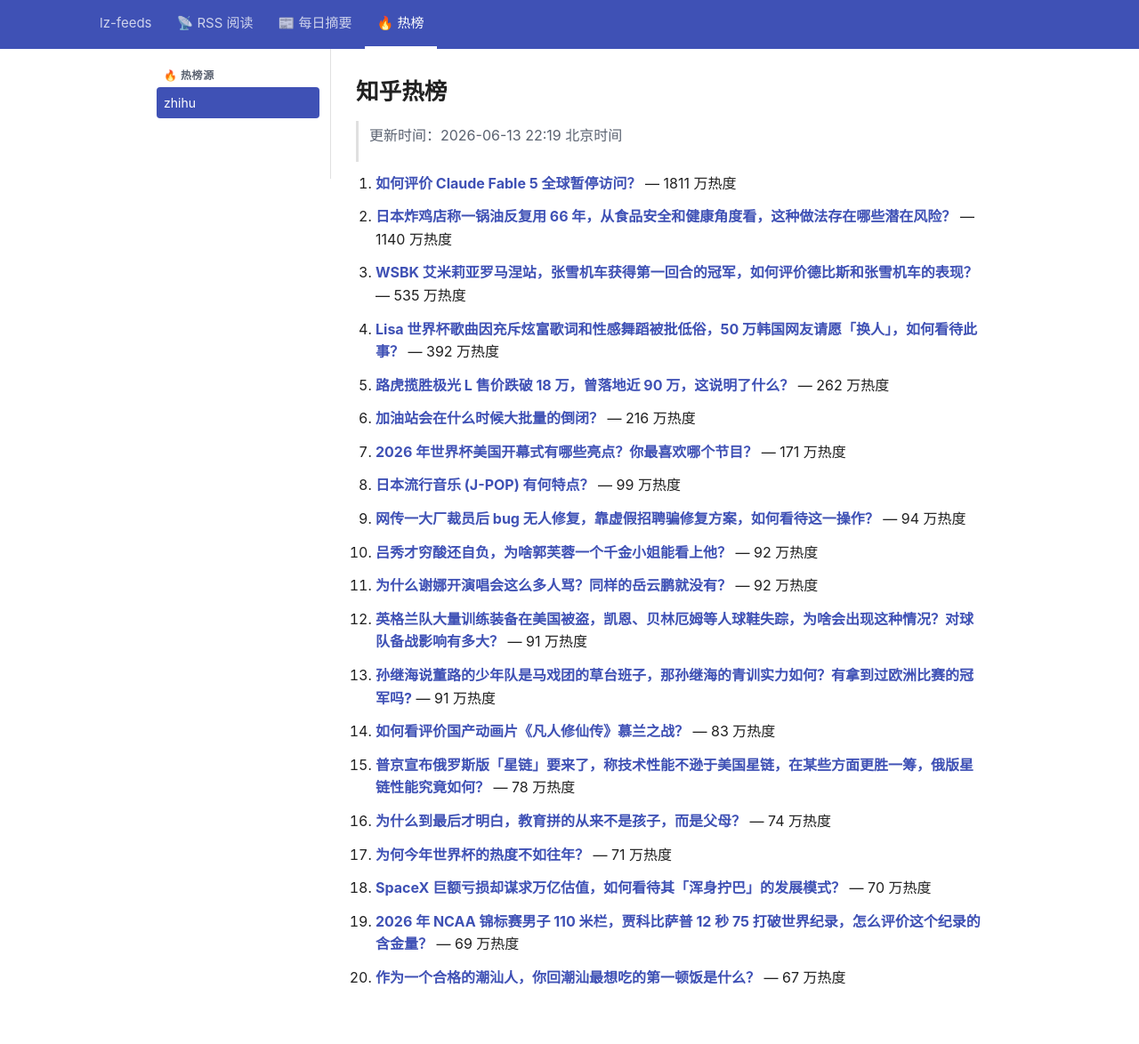
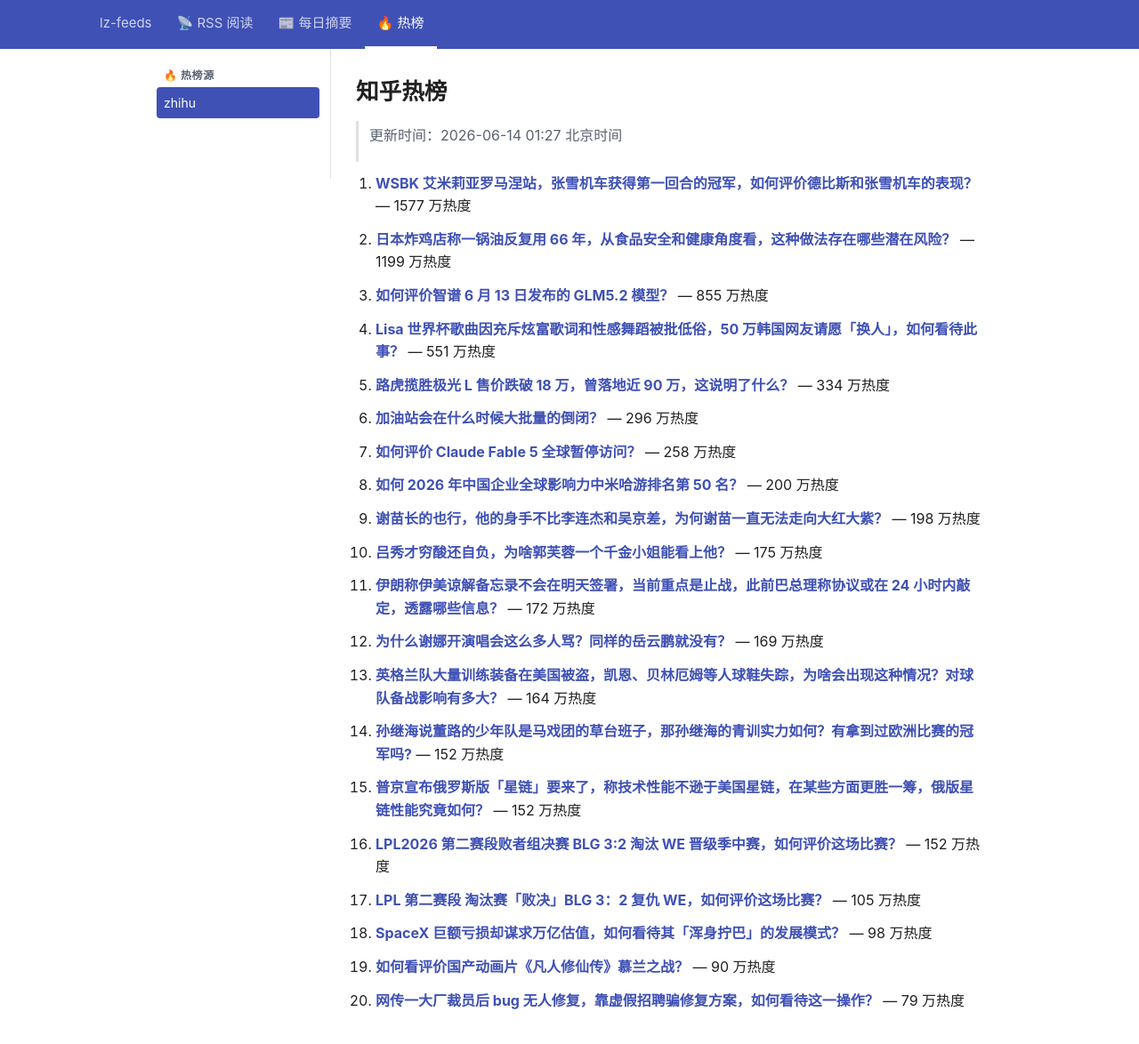
Before and after one commit to lizhang0101/lz-feeds, a Jekyll site: the page built from _hotlist/zhihu.md, in a window 1280 px wide and 1202 px high. Shown: the top 1174 px of the window at 89% size. Built offline with Jekyll 4.4.1, drawn with Linux system fonts in a browser that asks for light colours.

Commit message:
hotlist: 2026-06-13T17:27Z

```diff
--- a/_hotlist/zhihu.md
+++ b/_hotlist/zhihu.md
@@ -1,48 +1,48 @@
 ---
-updated: 2026-06-13 22:19 北京时间
+updated: 2026-06-14 01:27 北京时间
 count: 20
 ---
 
 # 知乎热榜
 
-> 更新时间：2026-06-13 22:19 北京时间
+> 更新时间：2026-06-14 01:27 北京时间
 
-1. **[如何评价 Claude Fable 5 全球暂停访问？](https://www.zhihu.com/question/2049072203191342205)** — 1811 万热度
+1. **[WSBK 艾米莉亚罗马涅站，张雪机车获得第一回合的冠军，如何评价德比斯和张雪机车的表现？](https://www.zhihu.com/question/2049229235466810282)** — 1577 万热度
 
-2. **[日本炸鸡店称一锅油反复用 66 年，从食品安全和健康角度看，这种做法存在哪些潜在风险？](https://www.zhihu.com/question/2048692040377033581)** — 1140 万热度
+2. **[日本炸鸡店称一锅油反复用 66 年，从食品安全和健康角度看，这种做法存在哪些潜在风险？](https://www.zhihu.com/question/2048692040377033581)** — 1199 万热度
 
-3. **[WSBK 艾米莉亚罗马涅站，张雪机车获得第一回合的冠军，如何评价德比斯和张雪机车的表现？](https://www.zhihu.com/question/2049229235466810282)** — 535 万热度
+3. **[如何评价智谱 6 月 13 日发布的 GLM5.2 模型？](https://www.zhihu.com/question/2049161661567723164)** — 855 万热度
 
-4. **[Lisa 世界杯歌曲因充斥炫富歌词和性感舞蹈被批低俗，50 万韩国网友请愿「换人」，如何看待此事？](https://www.zhihu.com/question/2043273255205832365)** — 392 万热度
+4. **[Lisa 世界杯歌曲因充斥炫富歌词和性感舞蹈被批低俗，50 万韩国网友请愿「换人」，如何看待此事？](https://www.zhihu.com/question/2043273255205832365)** — 551 万热度
 
-5. **[路虎揽胜极光 L 售价跌破 18 万，曾落地近 90 万，这说明了什么？](https://www.zhihu.com/question/2048499018230149377)** — 262 万热度
+5. **[路虎揽胜极光 L 售价跌破 18 万，曾落地近 90 万，这说明了什么？](https://www.zhihu.com/question/2048499018230149377)** — 334 万热度
 
-6. **[加油站会在什么时候大批量的倒闭？](https://www.zhihu.com/question/2030910414037458949)** — 216 万热度
+6. **[加油站会在什么时候大批量的倒闭？](https://www.zhihu.com/question/2030910414037458949)** — 296 万热度
 
-7. **[2026 年世界杯美国开幕式有哪些亮点？你最喜欢哪个节目？](https://www.zhihu.com/question/2048828016579404278)** — 171 万热度
+7. **[如何评价 Claude Fable 5 全球暂停访问？](https://www.zhihu.com/question/2049072203191342205)** — 258 万热度
 
-8. **[日本流行音乐 (J-POP) 有何特点？](https://www.zhihu.com/question/22534249)** — 99 万热度
+8. **[如何 2026 年中国企业全球影响力中米哈游排名第 50 名？](https://www.zhihu.com/question/2049185744908989704)** — 200 万热度
 
-9. **[网传一大厂裁员后 bug 无人修复，靠虚假招聘骗修复方案，如何看待这一操作？](https://www.zhihu.com/question/2047628590754133157)** — 94 万热度
+9. **[谢苗长的也行，他的身手不比李连杰和吴京差，为何谢苗一直无法走向大红大紫？](https://www.zhihu.com/question/2048504030540968117)** — 198 万热度
 
-10. **[吕秀才穷酸还自负，为啥郭芙蓉一个千金小姐能看上他？](https://www.zhihu.com/question/2047372994247496254)** — 92 万热度
+10. **[吕秀才穷酸还自负，为啥郭芙蓉一个千金小姐能看上他？](https://www.zhihu.com/question/2047372994247496254)** — 175 万热度
 
-11. **[为什么谢娜开演唱会这么多人骂？同样的岳云鹏就没有？](https://www.zhihu.com/question/2047118369313273085)** — 92 万热度
+11. **[伊朗称伊美谅解备忘录不会在明天签署，当前重点是止战，此前巴总理称协议或在 24 小时内敲定，透露哪些信息？](https://www.zhihu.com/question/2049209357032764040)** — 172 万热度
 
-12. **[英格兰队大量训练装备在美国被盗，凯恩、贝林厄姆等人球鞋失踪，为啥会出现这种情况？对球队备战影响有多大？](https://www.zhihu.com/question/2049101471308669244)** — 91 万热度
+12. **[为什么谢娜开演唱会这么多人骂？同样的岳云鹏就没有？](https://www.zhihu.com/question/2047118369313273085)** — 169 万热度
 
-13. **[孙继海说董路的少年队是马戏团的草台班子，那孙继海的青训实力如何？有拿到过欧洲比赛的冠军吗?](https://www.zhihu.com/question/2047660939407893403)** — 91 万热度
+13. **[英格兰队大量训练装备在美国被盗，凯恩、贝林厄姆等人球鞋失踪，为啥会出现这种情况？对球队备战影响有多大？](https://www.zhihu.com/question/2049101471308669244)** — 164 万热度
 
-14. **[如何看评价国产动画片《凡人修仙传》慕兰之战？](https://www.zhihu.com/question/2049089251732624844)** — 83 万热度
+14. **[孙继海说董路的少年队是马戏团的草台班子，那孙继海的青训实力如何？有拿到过欧洲比赛的冠军吗?](https://www.zhihu.com/question/2047660939407893403)** — 152 万热度
 
-15. **[普京宣布俄罗斯版「星链」要来了，称技术性能不逊于美国星链，在某些方面更胜一筹，俄版星链性能究竟如何？](https://www.zhihu.com/question/2049121142619599290)** — 78 万热度
+15. **[普京宣布俄罗斯版「星链」要来了，称技术性能不逊于美国星链，在某些方面更胜一筹，俄版星链性能究竟如何？](https://www.zhihu.com/question/2049121142619599290)** — 152 万热度
 
-16. **[为什么到最后才明白，教育拼的从来不是孩子，而是父母？](https://www.zhihu.com/question/2040906669920612647)** — 74 万热度
+16. **[LPL2026 第二赛段败者组决赛 BLG 3:2 淘汰 WE 晋级季中赛，如何评价这场比赛？](https://www.zhihu.com/question/2049144967126316380)** — 152 万热度
 
-17. **[为何今年世界杯的热度不如往年？](https://www.zhihu.com/question/2046542801115129093)** — 71 万热度
+17. **[LPL 第二赛段 淘汰赛「败决」BLG 3：2 复仇 WE，如何评价这场比赛？](https://www.zhihu.com/question/2049082694424850855)** — 105 万热度
 
-18. **[SpaceX 巨额亏损却谋求万亿估值，如何看待其「浑身拧巴」的发展模式？](https://www.zhihu.com/question/2045782374403788909)** — 70 万热度
+18. **[SpaceX 巨额亏损却谋求万亿估值，如何看待其「浑身拧巴」的发展模式？](https://www.zhihu.com/question/2045782374403788909)** — 98 万热度
 
-19. **[2026 年 NCAA 锦标赛男子 110 米栏，贾科比萨普 12 秒 75 打破世界纪录，怎么评价这个纪录的含金量？](https://www.zhihu.com/question/2048361945045143921)** — 69 万热度
+19. **[如何看评价国产动画片《凡人修仙传》慕兰之战？](https://www.zhihu.com/question/2049089251732624844)** — 90 万热度
 
-20. **[作为一个合格的潮汕人，你回潮汕最想吃的第一顿饭是什么？](https://www.zhihu.com/question/2003893159676094265)** — 67 万热度
+20. **[网传一大厂裁员后 bug 无人修复，靠虚假招聘骗修复方案，如何看待这一操作？](https://www.zhihu.com/question/2047628590754133157)** — 79 万热度
```
